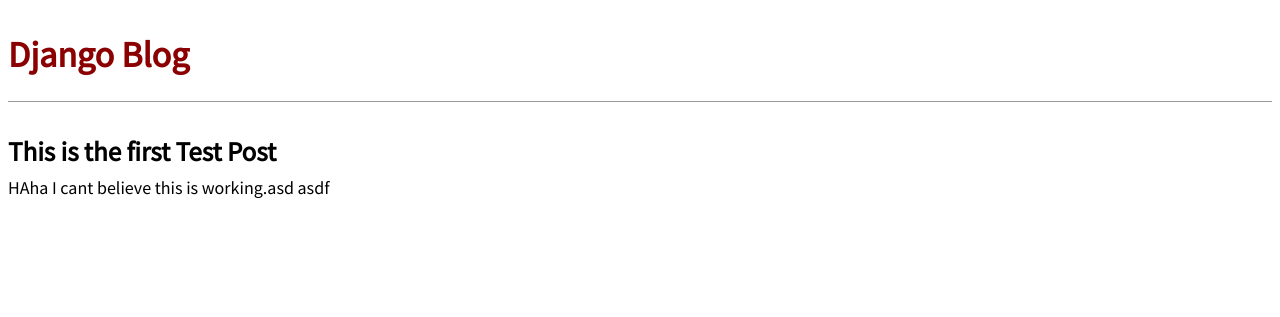
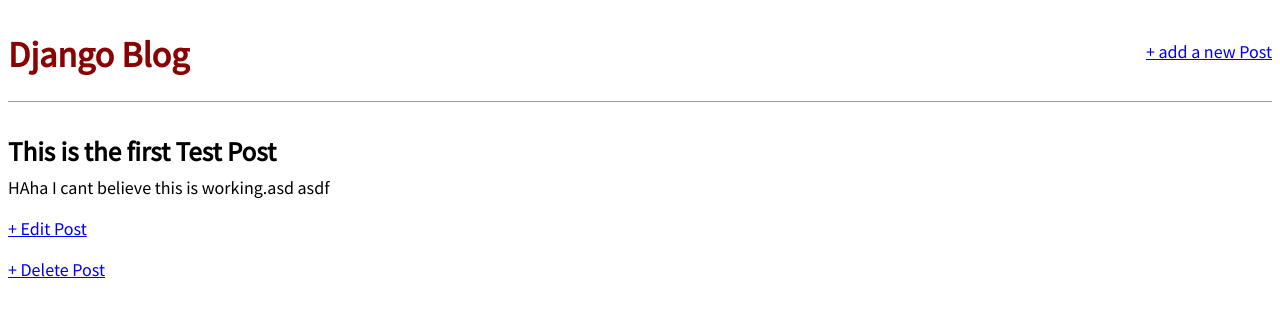
Before and after one commit to loganstartoni/playingAround, a Django app: page /post/1 in a window 1280 px wide. Shown: the top 317 px of the page. Run offline with Django 3.2, Linux system fonts and the light colour scheme; data comes from the database, SQL or seed files in the repository; both versions use the stored data as it was after the commit.

Commit message:
Added Crud Operations to post Modal

```diff
--- a/python/django_beginners/blog/blog/models.py
+++ b/python/django_beginners/blog/blog/models.py
@@ -1,4 +1,5 @@
 from django.db import models
+from django.urls import reverse
 
 
 # Create your models here.
@@ -12,3 +13,6 @@
 
     def __str__(self):
         return self.title
+
+    def get_absolute_url(self):
+        return reverse("post_detail", args=[str(self.id)])
--- a/python/django_beginners/blog/blog/urls.py
+++ b/python/django_beginners/blog/blog/urls.py
@@ -1,8 +1,11 @@
 from django.urls import path
 
-from .views import BlogListView, BlogDetailView
+from .views import BlogListView, BlogDetailView, BlogCreateView, BlogUpdateView, BlogDeleteView
 
 urlpatterns = [
+    path('post/<int:pk>/delete', BlogDeleteView.as_view(), name='post_delete'),
+    path('post/<int:pk>/edit', BlogUpdateView.as_view(), name='post_edit'),
+    path('post/new/', BlogCreateView.as_view(), name='post_new'),
     path('post/<int:pk>', BlogDetailView.as_view(), name='post_detail'),
     path('', BlogListView.as_view(), name='home'),
 ]
--- a/python/django_beginners/blog/blog/views.py
+++ b/python/django_beginners/blog/blog/views.py
@@ -1,4 +1,6 @@
 from django.views.generic import ListView, DetailView
+from django.views.generic.edit import CreateView, UpdateView, DeleteView
+from django.urls import reverse_lazy
 
 from .models import Post
 
@@ -12,3 +14,21 @@
 class  BlogDetailView(DetailView):
     model = Post
     template_name = 'post_details.html'
+
+
+class BlogCreateView(CreateView):
+    model = Post
+    template_name = "post_new.html"
+    fields = ['title', 'author', 'body']
+
+
+class BlogUpdateView(UpdateView):
+    model = Post
+    template_name = "post_edit.html"
+    fields = ["title", "body"]
+
+
+class BlogDeleteView(DeleteView):
+    model = Post
+    template_name = 'post_delete.html'
+    success_url = reverse_lazy("home")
--- a/python/django_beginners/blog/templates/base.html
+++ b/python/django_beginners/blog/templates/base.html
@@ -7,7 +7,12 @@
   </head>
   <body>
     <header>
-      <h1><a href="{% url 'home' %}">Django Blog</a></h1>
+      <div class="nav-left">
+        <h1><a href="{% url 'home' %}">Django Blog</a></h1>
+      </div>
+      <div class="nav-right">
+        <a href="{% url 'post_new' %}">+ add a new Post</a>
+      </div>
     </header>
     <div>
       {% block content %}
--- a/python/django_beginners/blog/templates/post_details.html
+++ b/python/django_beginners/blog/templates/post_details.html
@@ -7,4 +7,7 @@
     <p>{{ post.body }}</p>
   </div>
 
+  <p><a href="{% url 'post_edit' post.pk %}">+ Edit Post</a></p>
+  <p><a href="{% url 'post_delete' post.pk %}">+ Delete Post</a></p>
+
 {%  endblock content %}
```
Also changed, not shown: python/django_beginners/blog/blog/tests.py (+26 -0 lines), python/django_beginners/blog/db.sqlite3.
